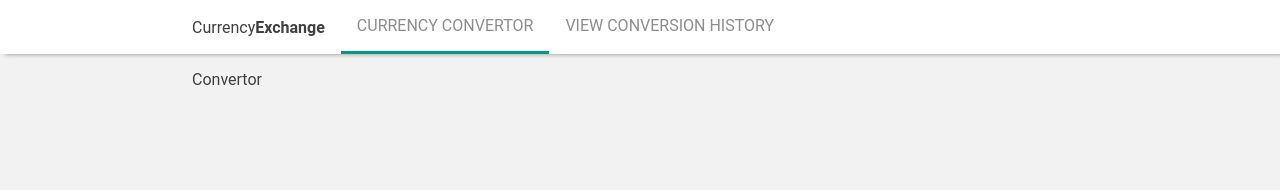
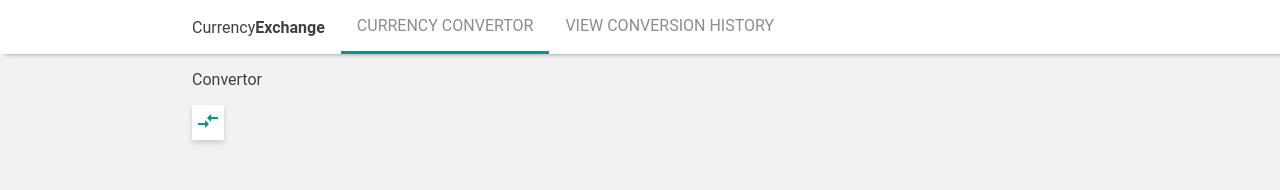
Before and after one commit to hosseinAMD/currency-exchange, a React (Create React App) app: page / in a window 1280 px wide. Shown: the top 190 px of the page. Built offline with nearby package versions, Linux system fonts and the light colour scheme.

Commit message:
feat: icon-button implemented

```diff
--- a/package.json
+++ b/package.json
@@ -3,7 +3,6 @@
   "version": "0.1.0",
   "private": true,
   "dependencies": {
-    "@material-ui/icons": "^4.11.2",
     "@testing-library/jest-dom": "^5.14.1",
     "@testing-library/react": "^11.2.7",
     "@testing-library/user-event": "^12.8.3",
--- a/public/index.html
+++ b/public/index.html
@@ -3,6 +3,10 @@
   <head>
     <meta charset="utf-8" />
     <link rel="icon" href="%PUBLIC_URL%/favicon.ico" />
+    <link
+      rel="stylesheet"
+      href="https://fonts.googleapis.com/icon?family=Material+Icons"
+    />
     <meta name="viewport" content="width=device-width, initial-scale=1" />
     <meta name="theme-color" content="#000000" />
     <meta
--- /dev/null
+++ b/src/components/common/icon-button/icon-button.scss
@@ -0,0 +1,9 @@
+@import "styles/colors.scss";
+
+.icon-button {
+  background-color: white;
+  color: $primary-color;
+  padding: 0.25rem;
+  border: none;
+  box-shadow: 0 3px 5px $gray-shadow-color;
+}
--- /dev/null
+++ b/src/components/common/icon-button/index.tsx
@@ -0,0 +1,16 @@
+import "./icon-button.scss";
+
+export interface IconButtonProps {
+  icon: string;
+  onClick: () => void;
+}
+
+const IconButton: React.FC<IconButtonProps> = ({ icon, onClick }) => {
+  return (
+    <button className="icon-button" onClick={onClick}>
+      <span className="material-icons">{icon}</span>
+    </button>
+  );
+};
+
+export default IconButton;
--- a/src/index.scss
+++ b/src/index.scss
@@ -3,7 +3,7 @@
 
 body {
   margin: 0;
-  background-color: $bg-gray-color;
+  background-color: $gray-bg-color;
 }
 
 code {
--- a/src/pages/home/index.tsx
+++ b/src/pages/home/index.tsx
@@ -1,5 +1,12 @@
+import IconButton from "components/common/icon-button";
+
 const Home: React.FC = () => {
-  return <div>Convertor</div>;
+  return (
+    <div>
+      <p>Convertor</p>
+      <IconButton icon="compare_arrows" onClick={() => {}} />
+    </div>
+  );
 };
 
 export default Home;
--- a/src/styles/colors.scss
+++ b/src/styles/colors.scss
@@ -3,4 +3,5 @@ $accent-color: #94c720;
 $warn-color: #c70d38;
 $text-color: #404040;
 $gray-text-color: #8d8d8d;
-$bg-gray-color: #f2f2f2;
+$gray-bg-color: #f2f2f2;
+$gray-shadow-color: #cfcfcf;
```
Also changed, not shown: 1 other file (tests, documents, lock files or other folders).
